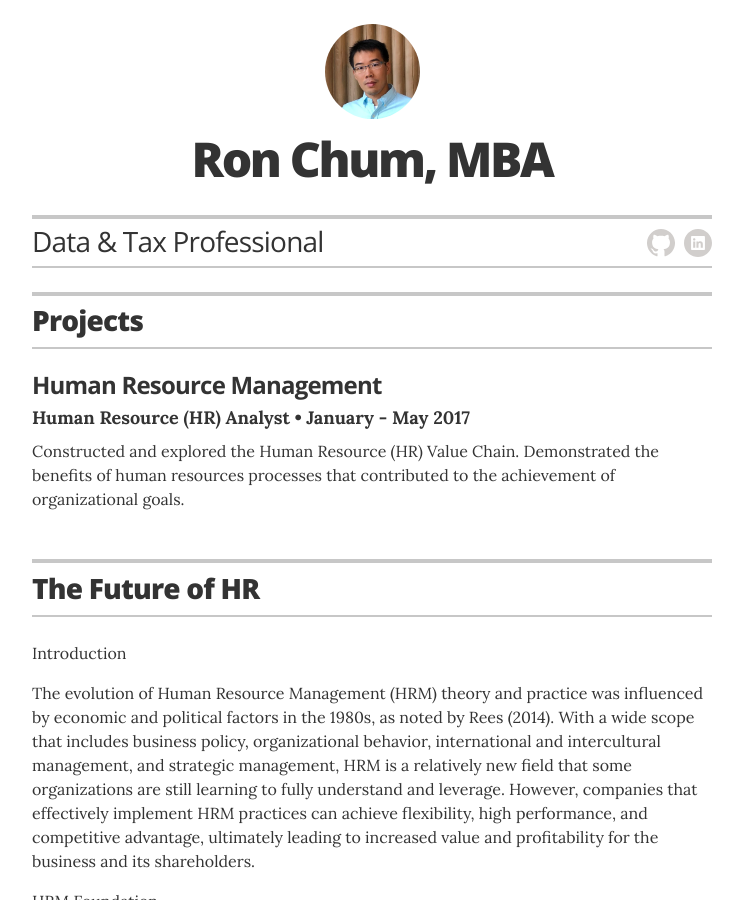
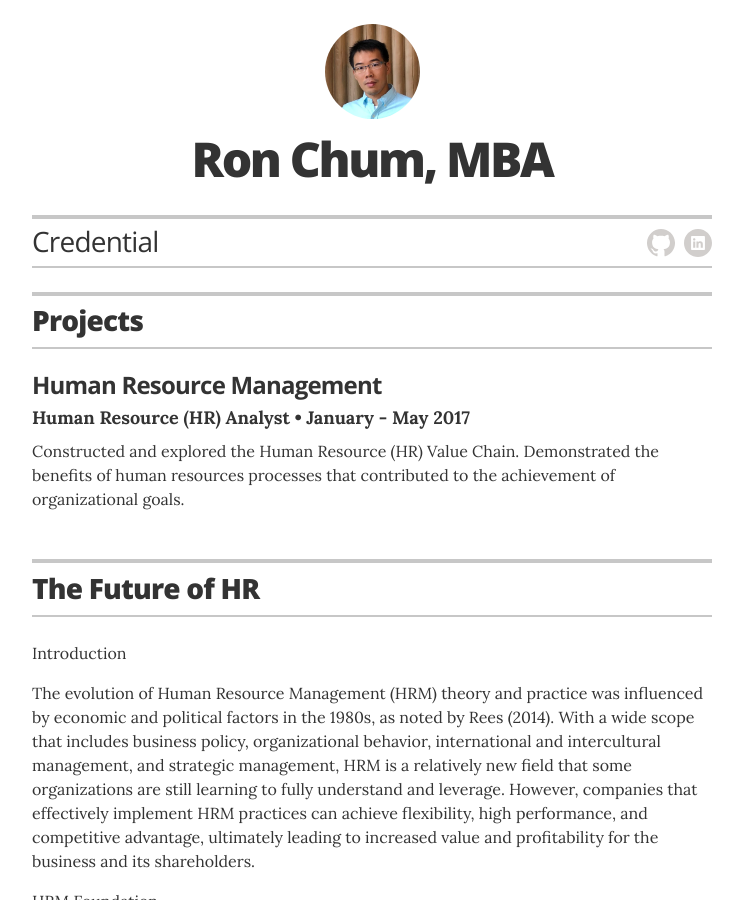
Before and after one commit to rchum/p1, a Jekyll site: the page built from index.html, in a window 1280 px wide and 900 px high. Shown: the whole window, without its empty margins (268-1011 px from the left). Built offline with Jekyll 4.4.1, drawn with Linux system fonts in a browser that asks for light colours.

Commit message:
Update _config.yml

```diff
--- a/_config.yml
+++ b/_config.yml
@@ -11,7 +11,7 @@ sass:
 # Resume settings
 resume_avatar:                  "true"
 resume_name:                    "Ron Chum, MBA"
-resume_title:                   "Data & Tax Professional"
+resume_title:                   "Credential"
 
 # used for the contact button in _layouts/resume.html
 #resume_contact_email:           "rchum2@illinois.edu"
```
